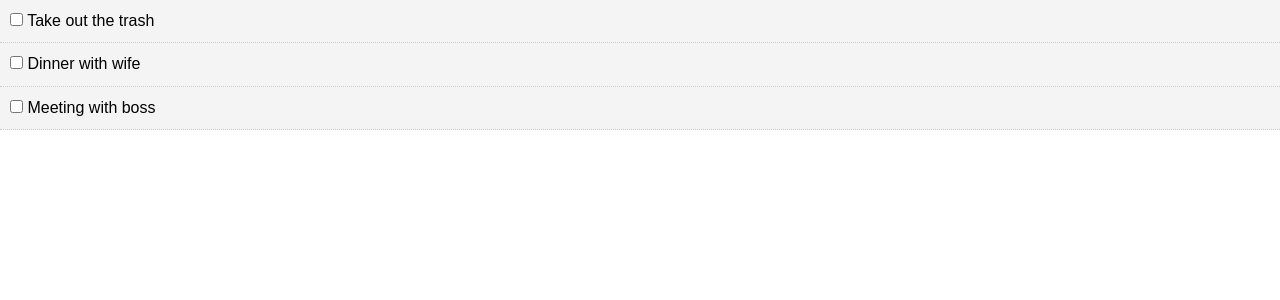
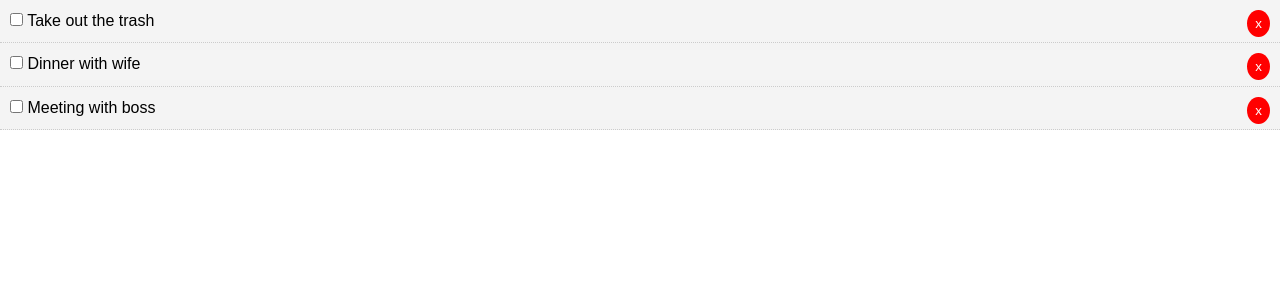
Before and after one commit to woodylucas/todo_list, a React (Create React App) app: page / in a window 1280 px wide. Shown: the top 300 px of the page. Built offline with nearby package versions, Linux system fonts and the light colour scheme.

Commit message:
added a delete button

```diff
--- a/src/Components/TodoItem.js
+++ b/src/Components/TodoItem.js
@@ -30,10 +30,21 @@
 						onChange={this.props.markComplete.bind(this, id)}
 					/>{' '}
 					{title}
+					<button style={btnStyle}>x</button>
 				</p>
 			</div>
 		);
 	}
 }
 
+const btnStyle = {
+	background: '#ff0000',
+	color: '#fff',
+	border: 'none',
+	padding: '6px 8px',
+	borderRadius: '50%',
+	cursor: 'pointer',
+	float: 'right'
+};
+
 export default TodoItem;
```
